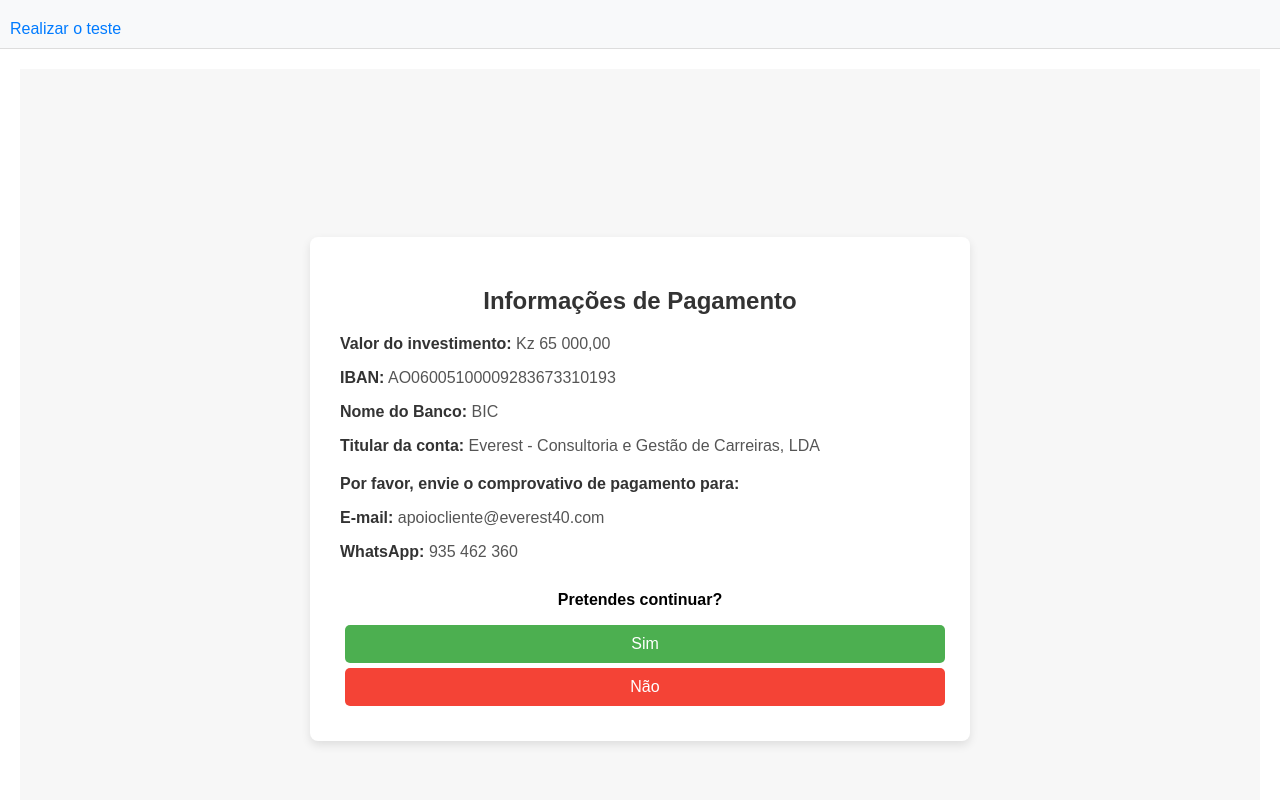
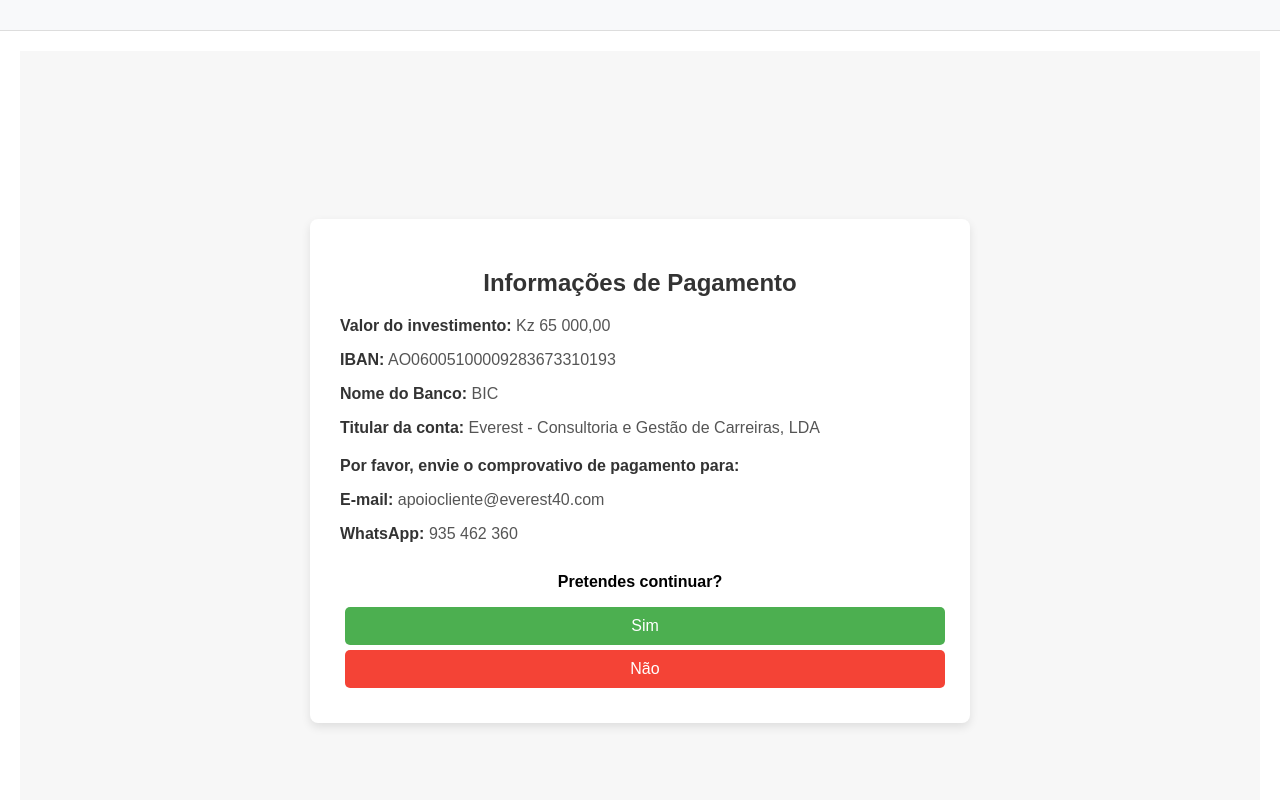
Before and after one commit to FredericoCanoeira/everest-ferramentas, a React (Create React App) app in the folder frontend/: page /PaymentInformation in a window 1280 px wide. Shown: the top 800 px of the page. Built offline with nearby package versions, Linux system fonts and the light colour scheme.

Commit message:
Realizar o teste only apear on Home page

```diff
--- a/frontend/src/components/common/Layout.js
+++ b/frontend/src/components/common/Layout.js
@@ -1,15 +1,21 @@
 import React from 'react';
+import { useLocation } from 'react-router-dom';
 
 const Layout = ({ children }) => {
+  const location = useLocation();
+
   return (
     <div>
       {/* Cabeçalho */}
       <header style={styles.header}>
           {/*<h1>Everest Assessment</h1>*/}
         <nav style={styles.nav}>
+           {/* Exibe "Realizar o teste" somente na página inicial ("/") */}
+           {location.pathname === "/" && (
+            <a href="/assessment" style={styles.link}>Realizar o teste</a>
+          )}
         {/*<a href="/home" style={styles.link}>Início</a>*/}
             {/*<a href="/Dashboard" style={styles.link}>Dashboard</a>*/}
-          <a href="/assessment" style={styles.link}>Realizar o teste</a>
             {/*<a href="/results" style={styles.link}>Ranking</a>*/}
             {/*<a href="/results" style={styles.link}>Resultados</a>*/}
           {/*<a href="/" style={styles.link}>Login</a>*/}
```
